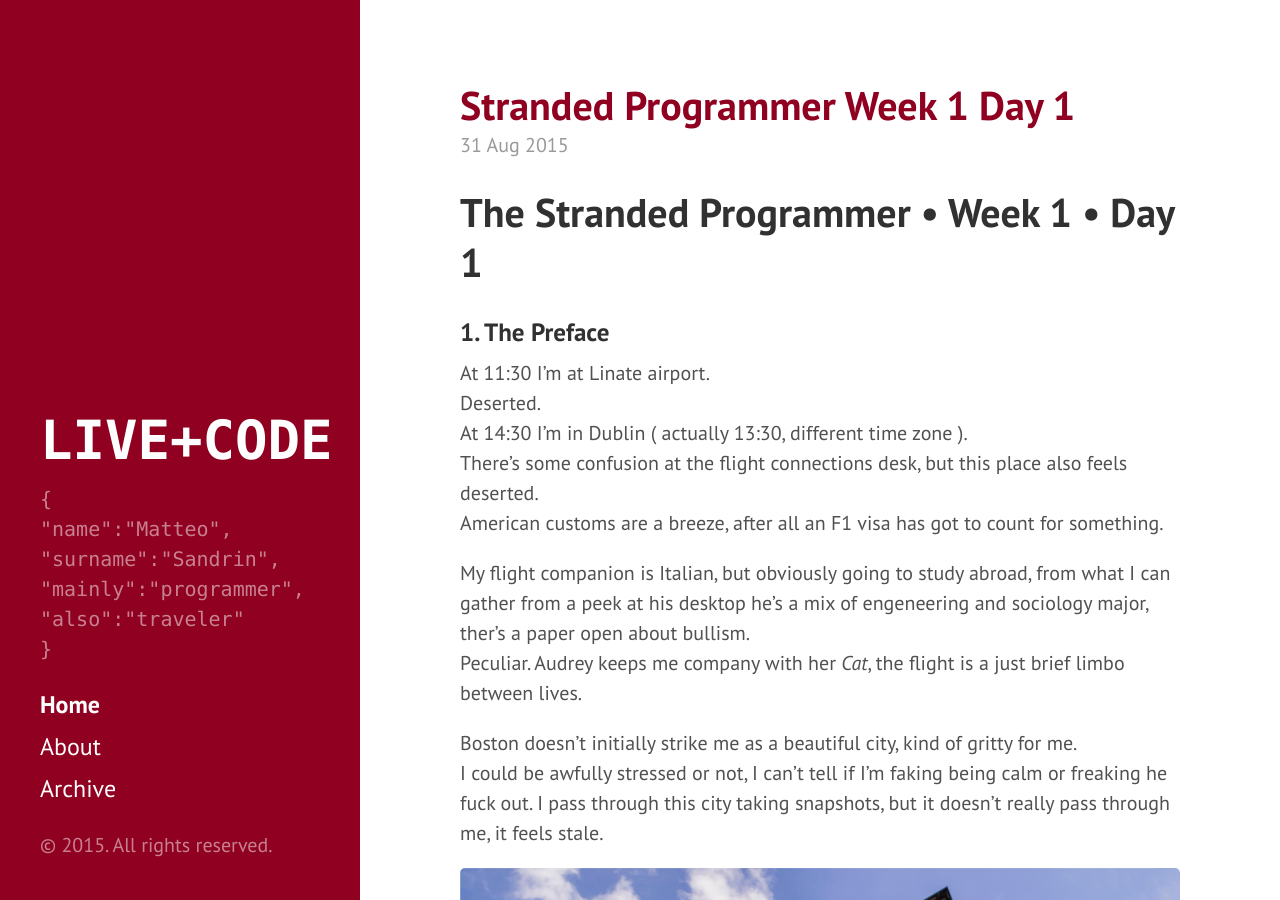
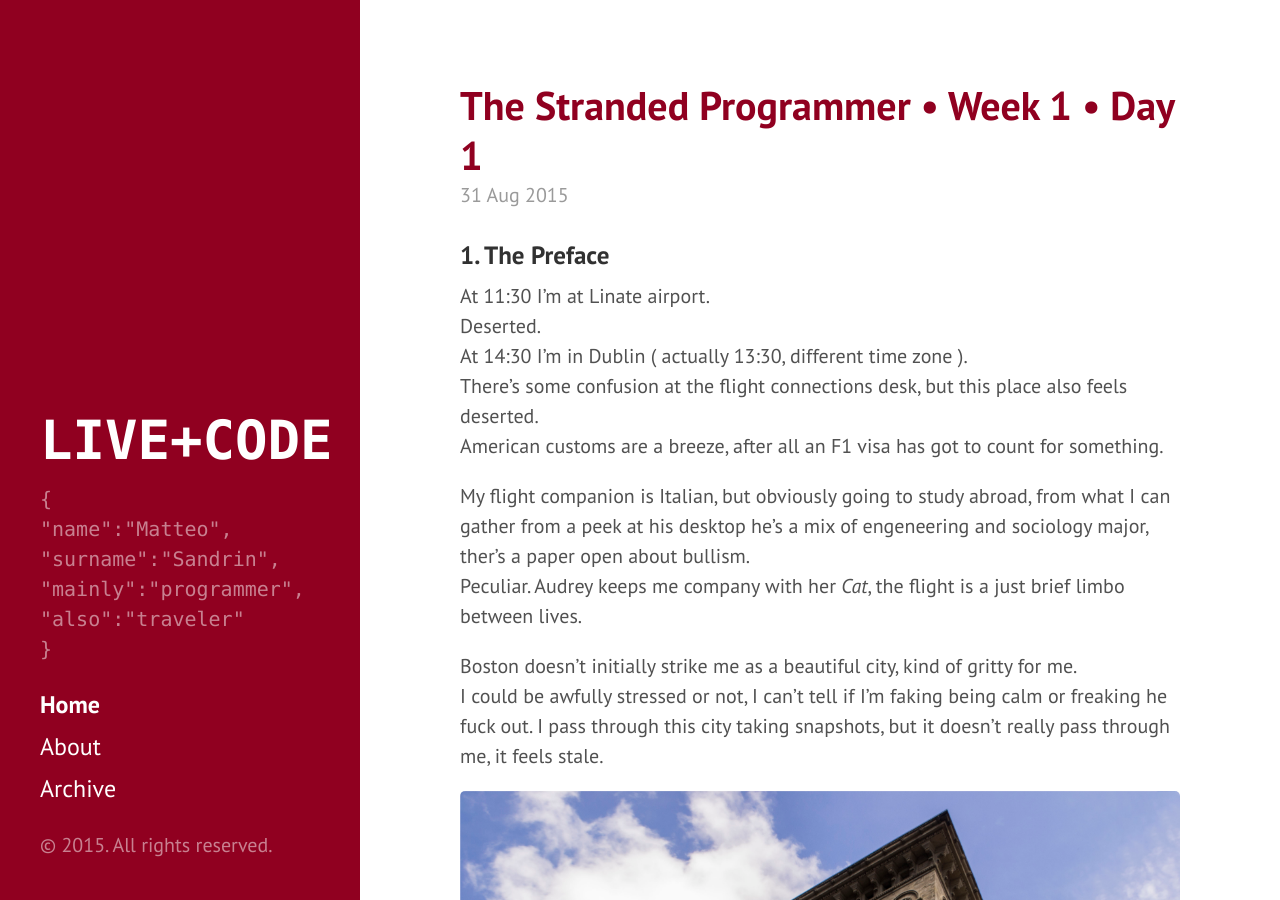
Before and after one commit to matteosandrin/matteosandrin.github.io, a Jekyll site: the page built from index.html, in a window 1280 px wide and 900 px high. Built offline with Jekyll 4.4.1, drawn with Linux system fonts in a browser that asks for light colours; Markdown is read by kramdown in place of the engine named in the settings; the list of posts is cut into pages by our own code.

Commit message:
Added post on 31/08/15

```diff
--- a/_posts/15-08-31-stranded-programmer-week-1-day-1.md
+++ b/_posts/15-08-31-the-stranded-programmer-•-week-1-•-day-1.md
@@ -1,11 +1,11 @@
 <!--
 ---
 layout: post
-title: The Stranded Programmer: Week 1, Day 1
+title: The Stranded Programmer • Week 1 • Day 1
 ---
 -->
 
-# The Stranded Programmer • Week 1 • Day 1
+
 
 ### 1. The Preface
 
```
